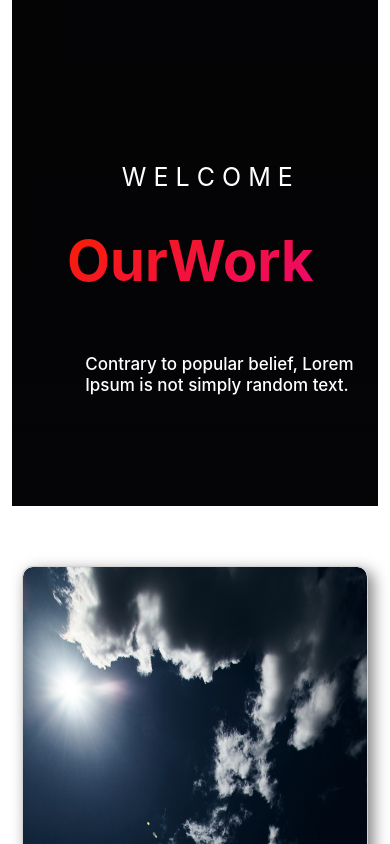
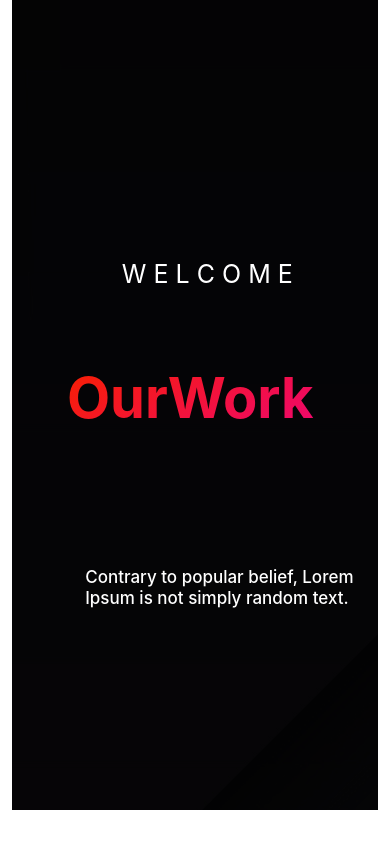
Before and after one commit to jayakumar35/Porfolio, a React (Create React App) app: page /Ourworkpage in a window 390 px wide. Shown: the top 844 px of the page. Built offline with nearby package versions, Linux system fonts and the light colour scheme.

Commit message:
madify commit

```diff
--- a/src/Components/ContactPage.scss
+++ b/src/Components/ContactPage.scss
@@ -136,6 +136,7 @@
 @media (min-width:320px) and (max-width:769px) {
 
     .contactpage {
+        margin-top: 50PX;
         max-width: max-content;
         max-height: fit-content;
         overflow: hidden;
--- a/src/Components/Ourworkpage.scss
+++ b/src/Components/Ourworkpage.scss
@@ -164,8 +164,9 @@
 @media (min-width:320px) and (max-width:769px) {
     .ourworkpage {
 
-        width: 100%;
-        height: 60vh;
+        max-width: max-content;
+        max-height: max-content;
+        overflow: hidden;
         overflow: hidden;
         position: relative;
 
```
